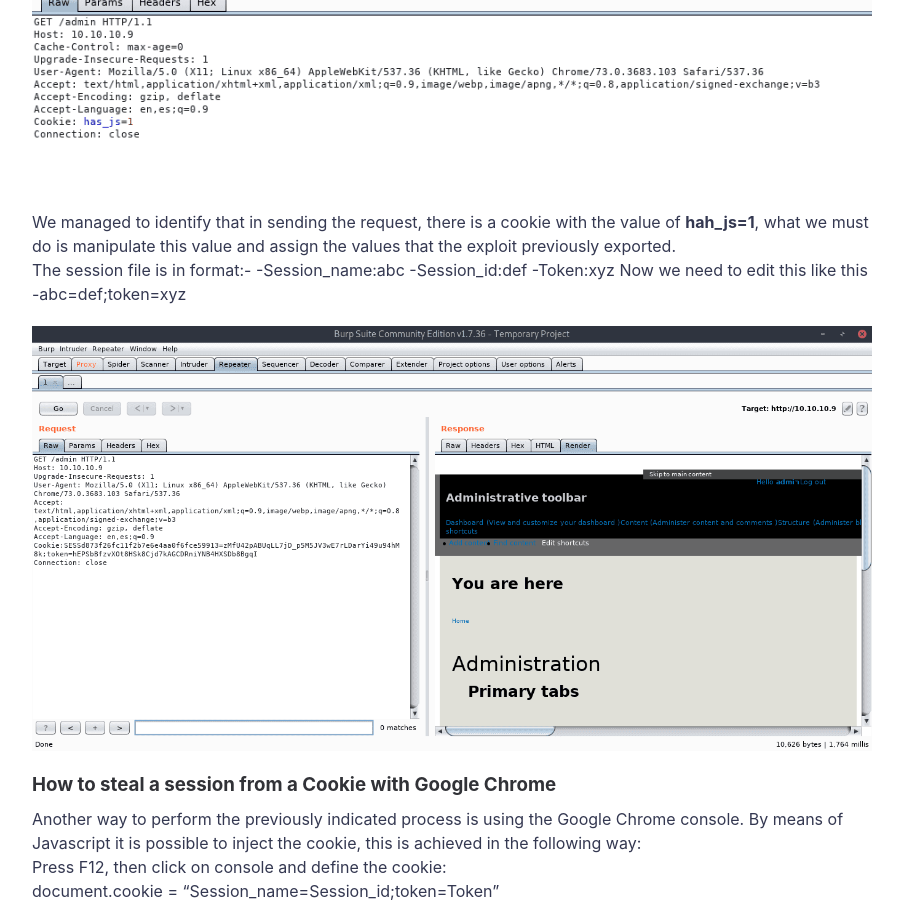
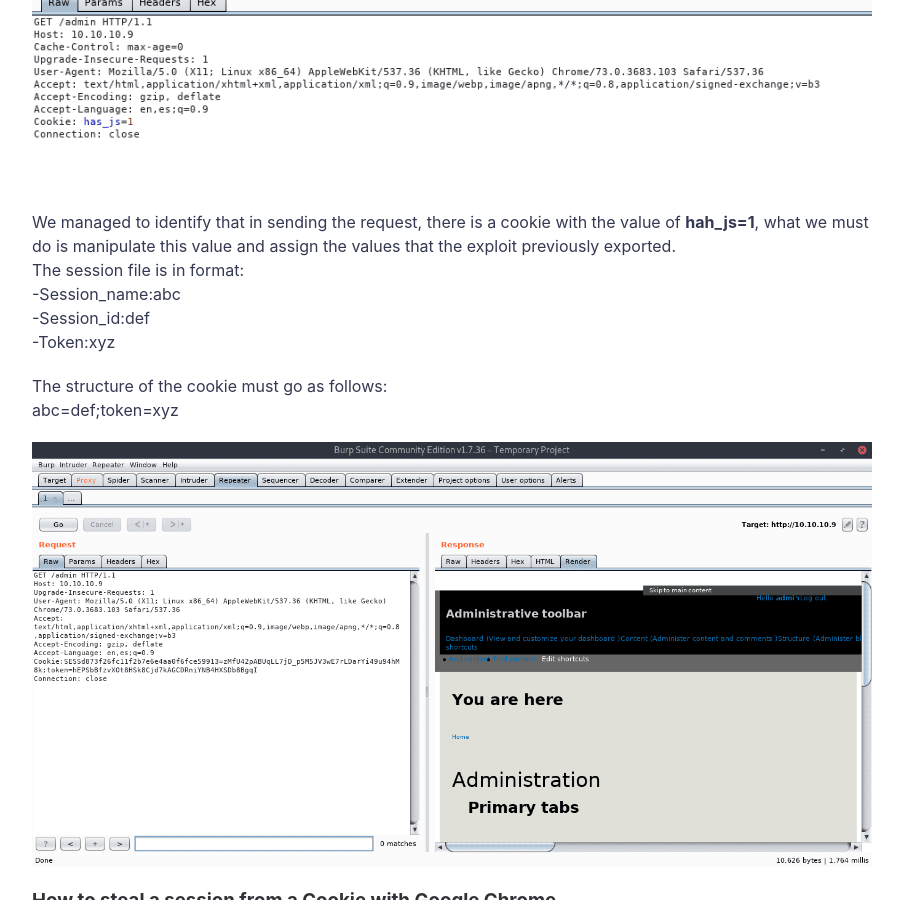
Before and after one commit to HackingProfessional/HTB, a Jekyll site: the page built from _posts/2019-04-20-How-to-hack-a-website-that-uses-Drupal.md, in a window 1280 px wide and 900 px high, scrolled down 6474 px. Shown: the whole window, without its empty margins (188-1091 px from the left). Built offline with Jekyll 4.4.1, drawn with Linux system fonts in a browser that asks for light colours; comment, search, counter and statistics services are not loaded.

Commit message:
Update 2019-04-20-How-to-hack-a-website-that-uses-Drupal.md

```diff
--- a/_posts/2019-04-20-How-to-hack-a-website-that-uses-Drupal.md
+++ b/_posts/2019-04-20-How-to-hack-a-website-that-uses-Drupal.md
@@ -163,12 +163,13 @@ Next, we will intercept the previous request with burpsuite.
 ![AdminDeniedBastard](https://hackingprofessional.github.io/HTB/assets/img/posts/BurpDeniedBastard.png "Intercepted request on Burp")
 
 We managed to identify that in sending the request, there is a cookie with the value of **hah_js=1**, what we must do is manipulate this value and assign the values that the exploit previously exported.
-The session file is in format:-
+The session file is in format:
 -Session_name:abc
 -Session_id:def
 -Token:xyz
-Now we need to edit this like this
--abc=def;token=xyz
+
+The structure of the cookie must go as follows:
+abc=def;token=xyz
 
 ![AdminDeniedBastard](https://hackingprofessional.github.io/HTB/assets/img/posts/AdminBastard.png "Intercepted request on Burp")
 
@@ -177,7 +178,7 @@ Now we need to edit this like this
 Another way to perform the previously indicated process is using the Google Chrome console.
 By means of Javascript it is possible to inject the cookie, this is achieved in the following way:
 Press F12, then click on console and define the cookie:
-document.cookie = “Session_name=Session_id;token=Token”
+document.cookie = "Session_name=Session_id;token=Token"
 
 ![AdminDeniedBastard](https://hackingprofessional.github.io/HTB/assets/img/posts/InspecElemAdmBastard.png "Session hijacking with Javascript")
 
```
